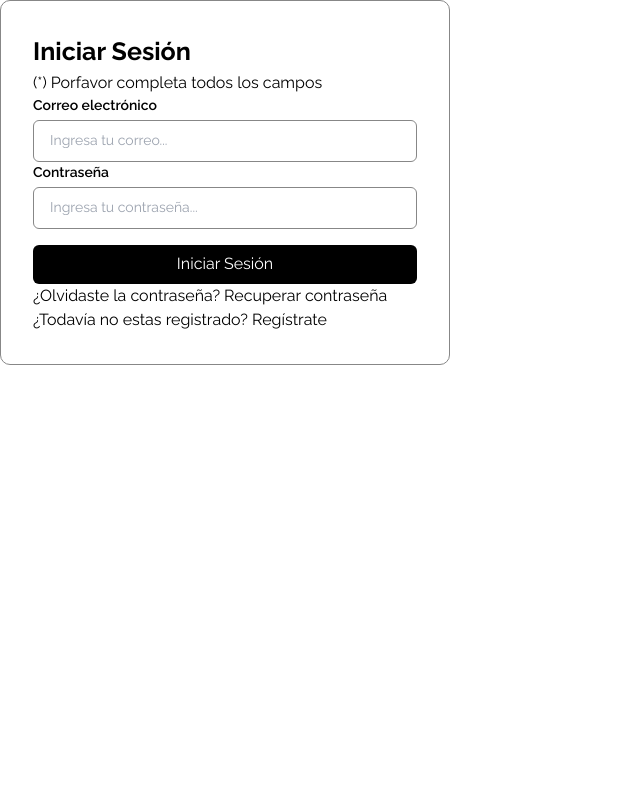
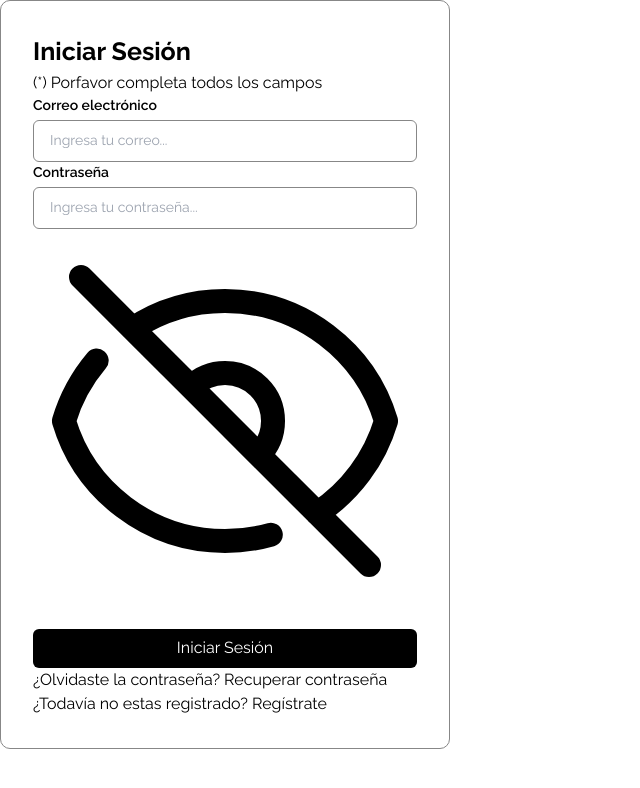
Before and after one commit to javicod92/auth-next-15, a Next.js app: page / in a window 1280 px wide. Shown: the top 788 px of the page, without its empty margins (0-640 px from the left). Built offline with nearby package versions, Linux system fonts and the light colour scheme.

Commit message:
Adding icon to show password

```diff
--- a/src/components/Form/components/Input.tsx
+++ b/src/components/Form/components/Input.tsx
@@ -1,6 +1,6 @@
 "use client";
 
-import React, { useContext } from "react";
+import React, { useContext, useState } from "react";
 import { FormContext } from "..";
 import styles from "./styles.module.scss";
 
@@ -13,6 +13,8 @@ interface InputProps {
 
 export function Input({ label, name, placeholder, type }: InputProps) {
   const { formValues, setFormValues } = useContext(FormContext)!;
+  const [showPassword, setShowPassword] = useState<boolean>(false);
+
   const handleChange = (e: React.ChangeEvent<HTMLInputElement>) => {
     const { value } = e.target;
     setFormValues((prevValues) => ({
@@ -26,14 +28,37 @@ export function Input({ label, name, placeholder, type }: InputProps) {
       <label className={styles.label} htmlFor={name}>
         {label}
       </label>
+      <div className="flex gap-1">
         <input
-        type={type}
+          type={showPassword ? "text" : "password"}
           id={name}
           name={name}
           value={formValues[name] || ""}
           onChange={handleChange}
           placeholder={placeholder}
         />
+        {type === "password" && (
+          <div
+            className="flex cursor-pointer border-[0.5px] border-[#878787] rounded-lg p-1 items-center justify-center"
+            onClick={() => setShowPassword((prevState) => !prevState)}
+          >
+            <svg
+              xmlns="http://www.w3.org/2000/svg"
+              fill="none"
+              viewBox="0 0 24 24"
+              strokeWidth={1.5}
+              stroke="currentColor"
+              className="size-6"
+            >
+              <path
+                strokeLinecap="round"
+                strokeLinejoin="round"
+                d="M3.98 8.223A10.477 10.477 0 0 0 1.934 12C3.226 16.338 7.244 19.5 12 19.5c.993 0 1.953-.138 2.863-.395M6.228 6.228A10.451 10.451 0 0 1 12 4.5c4.756 0 8.773 3.162 10.065 7.498a10.522 10.522 0 0 1-4.293 5.774M6.228 6.228 3 3m3.228 3.228 3.65 3.65m7.894 7.894L21 21m-3.228-3.228-3.65-3.65m0 0a3 3 0 1 0-4.243-4.243m4.242 4.242L9.88 9.88"
+              />
+            </svg>
+          </div>
+        )}
+      </div>
     </div>
   );
 }
--- a/src/components/Form/components/styles.module.scss
+++ b/src/components/Form/components/styles.module.scss
@@ -9,6 +9,7 @@
   }
 
   input {
+    width: 100%;
     padding: 0.6rem 1rem;
     border: 0.5px solid #878787;
     font-size: 14px;
```
Lines whose indentation alone changed are shown as unchanged.
